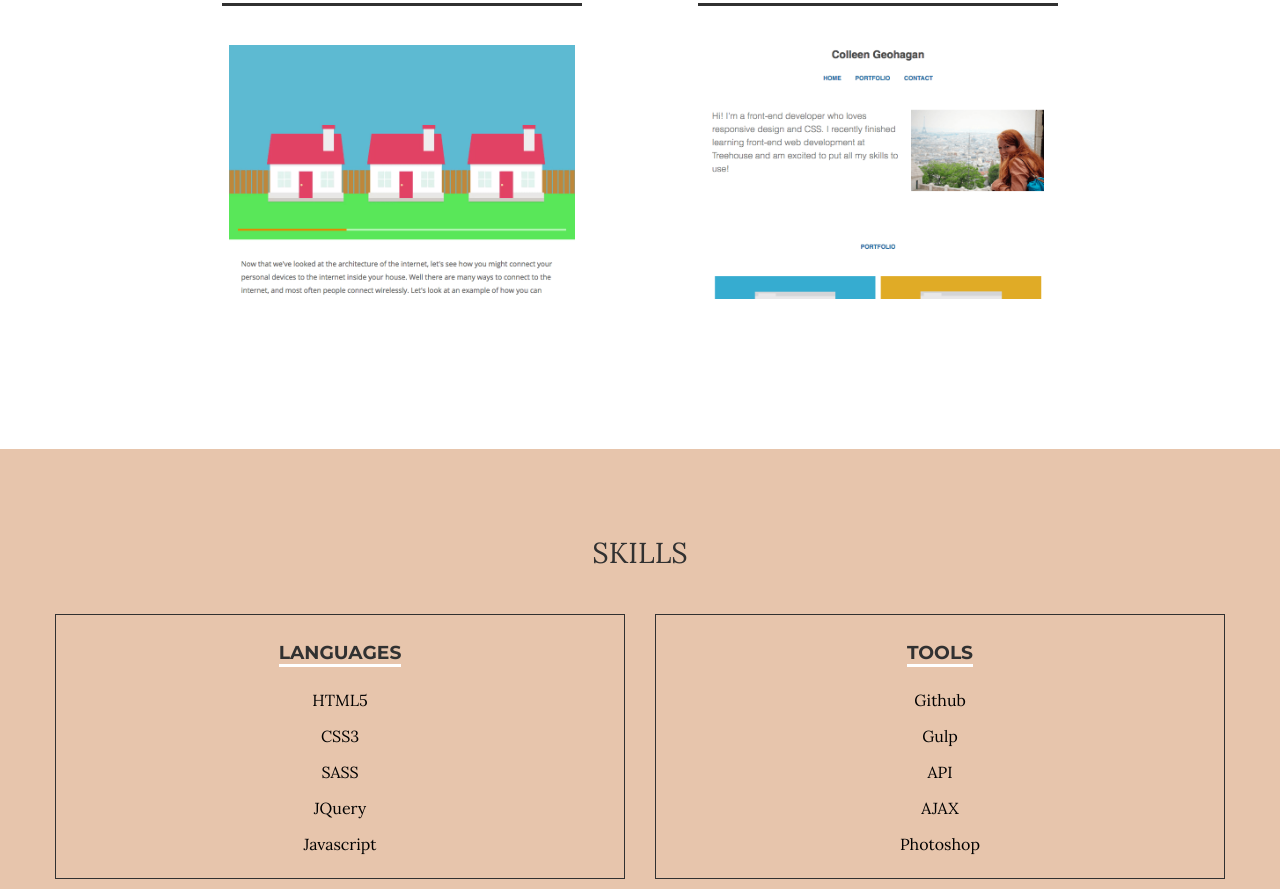
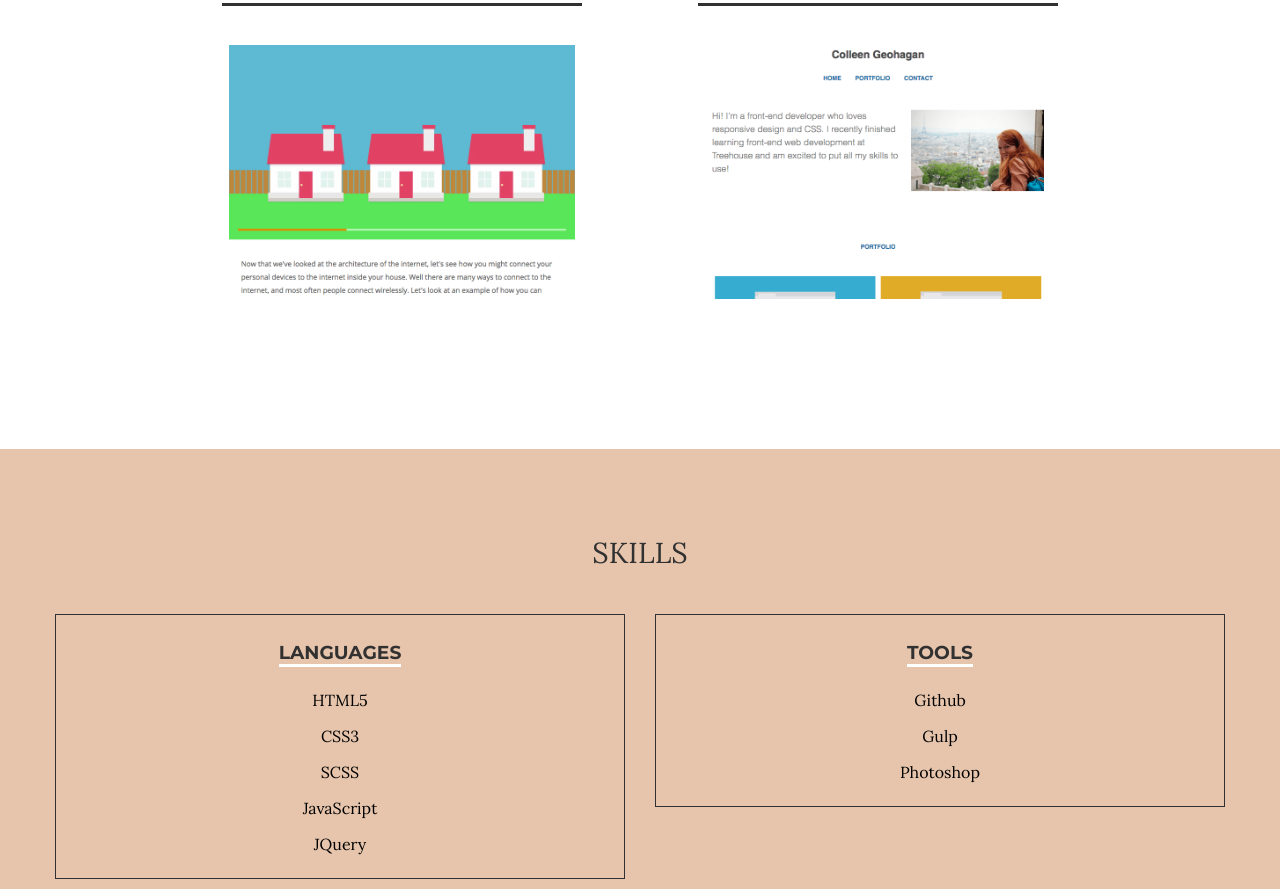
Before and after one commit to CGeohagan/CGeohagan.github.io, a plain HTML site: page index.html in a window 1280 px wide. Shown: the part 1908-2797 px from the top of the page. Drawn offline with nearby package versions, Linux system fonts and the light colour scheme.

Commit message:
Update 2017-04-09T23:21:38.731Z

```diff
--- a/index.html
+++ b/index.html
@@ -189,9 +189,9 @@
 						<ul>
 							<li>HTML5</li>
 							<li>CSS3</li>
-							<li>SASS</li>
+							<li>SCSS</li>
+							<li>JavaScript</li>
 							<li>JQuery</li>
-							<li>Javascript</li>
 						</ul>
 					</div>
 					<div class="skills-right">
@@ -199,8 +199,6 @@
 						<ul>
 							<li>Github</li>
 							<li>Gulp</li>
-							<li>API</li>
-							<li>AJAX</li>
 							<li>Photoshop</li>
 						</ul>
 					</div>
```
